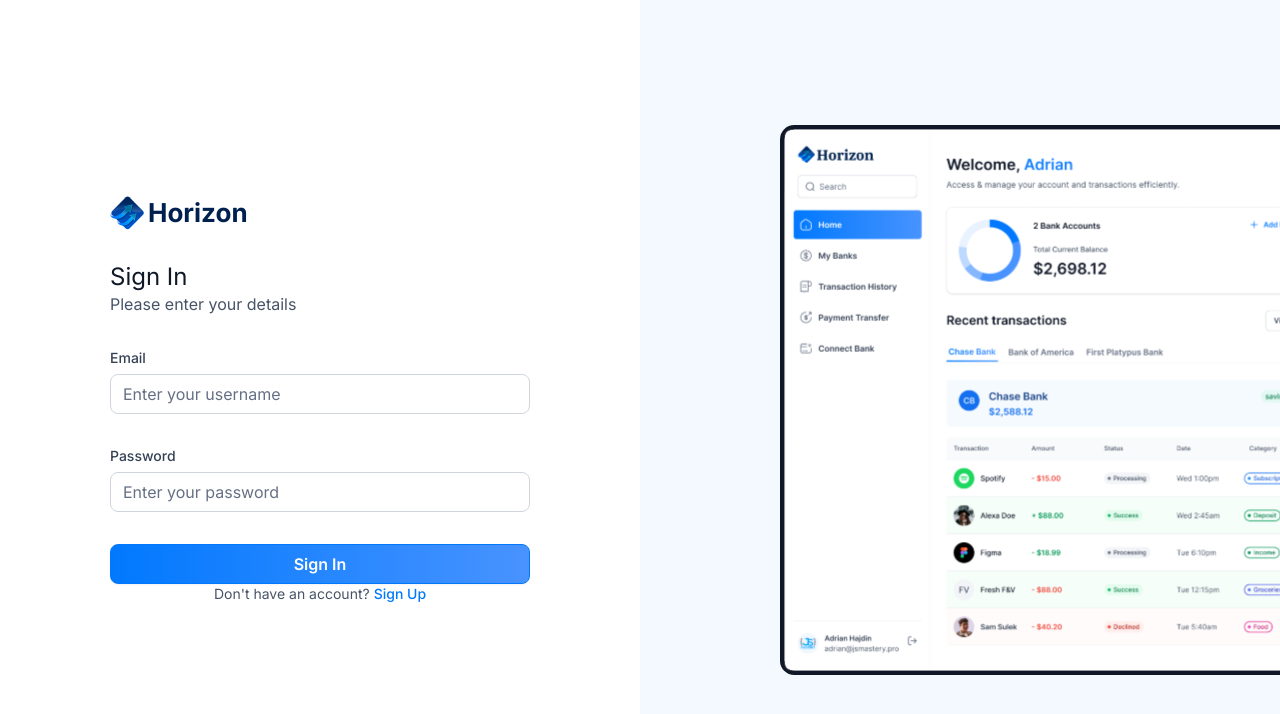
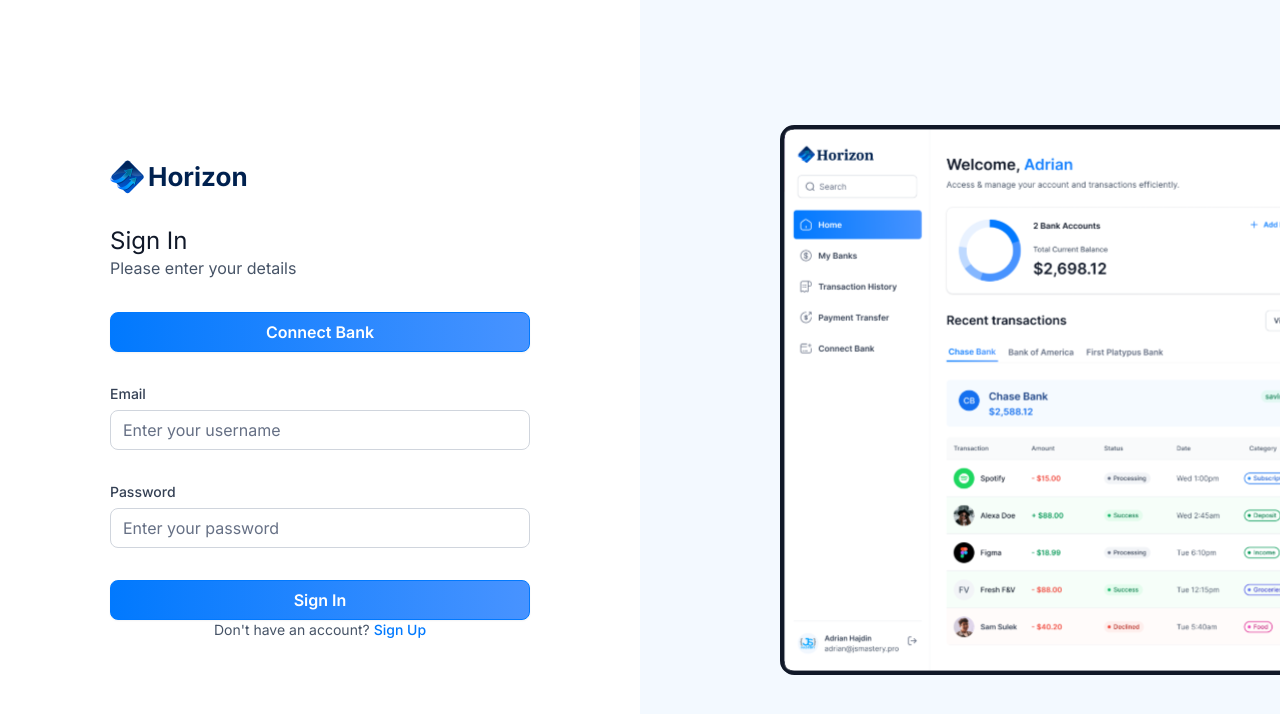
Before and after one commit to ThomasTesta99/banking, a Next.js app: page /sign-in in a window 1280 px wide. Shown: the top 714 px of the page. Built offline with nearby package versions, Linux system fonts and the light colour scheme.

Commit message:
start implementing plaid

```diff
--- a/components/ui/AuthForm.tsx
+++ b/components/ui/AuthForm.tsx
@@ -15,6 +15,7 @@
 import { Loader2 } from 'lucide-react'
 import { useRouter } from 'next/navigation'
 import { signIn, signUp } from '@/lib/actions/user.actions'
+import PlaidLink from './PlaidLink'
 
 const AuthForm = ({type}: {type : string}) => {
     const router = useRouter();
@@ -90,11 +91,11 @@
                 </h1>
             </div>
         </header>
-        {user ? (
+        {/* {user ? ( */}
             <div className = "flex flex-col gap-4">
-                {/* Plaid Link */}
+                <PlaidLink user = {user} variant = "primary"/>
             </div>
-        ) : (
+        {/* ) : ( */}
             <div>
                 <Form {...form}>
                     <form onSubmit={form.handleSubmit(onSubmit)} className="space-y-8">
@@ -164,7 +165,7 @@
                     </Link>
                 </footer>
             </div>
-        )}
+        {/* )} */}
     </section>
   )
 }
--- /dev/null
+++ b/components/ui/PlaidLink.tsx
@@ -0,0 +1,54 @@
+import React, { useCallback, useEffect, useState } from 'react'
+import { Button } from './button'
+import { PlaidLinkOptions, PlaidLinkOnSuccess } from 'react-plaid-link'
+import { useRouter } from 'next/router';
+
+const PlaidLink = ({user, variant}: PlaidLinkProps) => {
+    const router = useRouter()
+    const [token, setToken] = useState('');
+
+    useEffect(() => {
+        const getLinkToken = async () => {
+           // const data = await createLinkToken(user);
+           // setToken(data?.linkToken);
+        }
+
+        getLinkToken();
+    }, []);
+
+    const onSuccess = useCallback<PlaidLinkOnSuccess>(async(public_token : String) => {
+        // await exchangePublicToken({
+        //     publicToken: public_token,
+        //     user,
+        // })
+
+        router.push('/');
+    }, [user]);
+
+    const config: PlaidLinkOptions = {
+        token,
+        onSuccess,
+
+    }
+
+  return (
+    <>
+        {variant === 'primary' ? (
+            <Button
+                className = "plaidlink-primary">
+                Connect Bank
+            </Button>
+        ): variant === 'ghost' ? (
+            <Button>
+                Connect bank
+            </Button>
+         ): (
+            <Button>
+                Connect bank
+            </Button>
+         )}
+    </>
+  )
+}
+
+export default PlaidLink
--- a/package.json
+++ b/package.json
@@ -21,12 +21,14 @@
     "lucide-react": "^0.446.0",
     "next": "14.2.13",
     "node-appwrite": "^14.1.0",
+    "plaid": "^28.0.0",
     "query-string": "^9.1.0",
     "react": "^18",
     "react-chartjs-2": "^5.2.0",
     "react-countup": "^6.5.3",
     "react-dom": "^18",
     "react-hook-form": "^7.53.0",
+    "react-plaid-link": "^3.6.0",
     "tailwind-merge": "^2.5.2",
     "tailwindcss-animate": "^1.0.7",
     "zod": "^3.23.8"
```
Also changed, not shown: lib/plaid.ts (added, +13 -0 lines), 2 other files (tests, documents, lock files or other folders).
